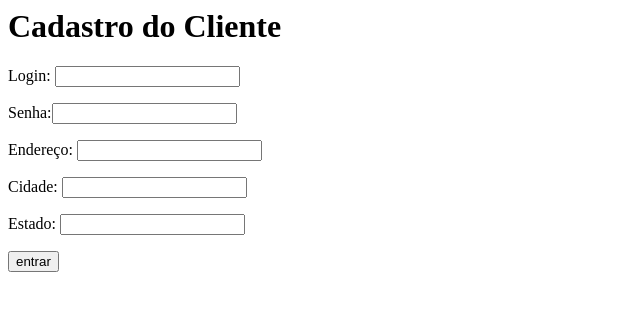
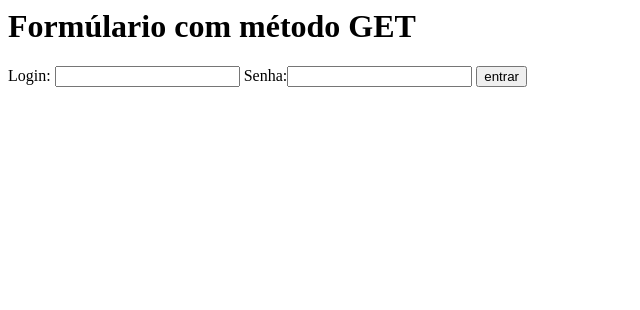
Before and after one commit to CEEMTI-BG-prof-Melissa/aula-04-25-03-bastospieper, a plain HTML site: page index.html in a window 1280 px wide. Shown: the whole page, without its empty margins (0-640 px from the left). Drawn offline with Linux system fonts and the light colour scheme.

Commit message:
Update index.html

```diff
--- a/index.html
+++ b/index.html
@@ -4,27 +4,13 @@
   </head>
 
   <body>
-    <h1> Cadastro do Cliente</h1>
+    <h1> Formúlario com método GET</h1>
     <form>
-      <p>
+
         Login: <input type="text">
-      </p>
-      <p>
         Senha:<input type="password">
-      </p>
-      <p>
-        Endereço: <input type="text">
-      </p>
-      <p>
-        Cidade: <input type="text">
-      </p>
-        <p>
-          Estado:  <input type="text">
-        </p>
+        <input type="button" value="entrar">
 
-      <p>
-        <input type="button" value="entrar">
-        </p>
     </form>
   </body>
 </html>
```
